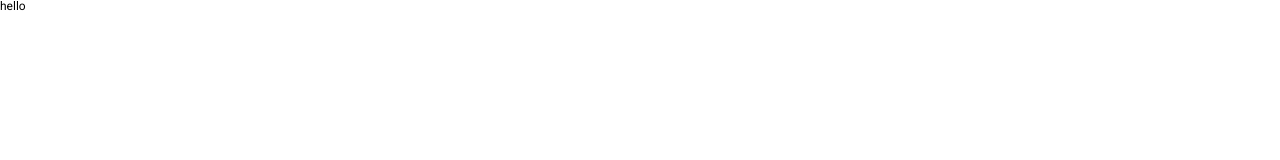
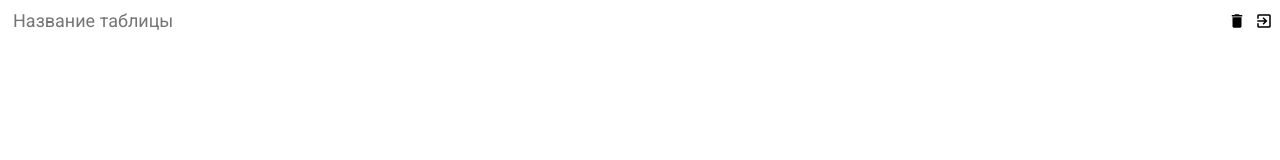
Before and after one commit to freedbrd/excel, a website built with webpack: page src/index.html in a window 1280 px wide. Built offline with nearby package versions, Linux system fonts and the light colour scheme.

Commit message:
implement header layout

```diff
--- a/src/index.html
+++ b/src/index.html
@@ -7,12 +7,27 @@
   <meta http-equiv="X-UA-Compatible"
         content="ie=edge">
   <title>Pure JS Excel</title>
+  <link href="https://fonts.googleapis.com/css2?family=Material+Icons"
+        rel="stylesheet">
 </head>
 <body>
-  hello
   <div id="app" class="container">
     <div class="excel">
-      <div class="excel__header"></div>
+      <div class="excel__header">
+        <input type="text" placeholder="Название таблицы">
+        <div>
+          <div class="button">
+            <i class="material-icons">
+              delete
+            </i>
+          </div>
+          <div class="button">
+            <i class="material-icons">
+              exit_to_app
+            </i>
+          </div>
+        </div>
+      </div>
       <div class="excel__toolbar"></div>
       <div class="excel__formula"></div>
       <div class="excel__table"></div>
--- a/src/scss/_mixins.scss
+++ b/src/scss/_mixins.scss
@@ -0,0 +1,22 @@
+@import "variables";
+
+@mixin header_button($color) {
+  display: inline-flex;
+  height: 24px;
+  padding: 3px;
+  cursor: pointer;
+  user-select: none;
+  transition: .35s ease background-color;
+
+  &:hover {
+    background-color: rgba($color, .3);
+  }
+
+  &:active {
+    background-color: rgba($color, .5);
+  }
+
+  i {
+    font-size: 18px;
+  }
+}
--- a/src/scss/_variables.scss
+++ b/src/scss/_variables.scss
@@ -0,0 +1,4 @@
+$header-height: 34px;
+
+$sky-color: #1a73e8;
+$gray-color: #c0c0c0;
--- a/src/scss/header.scss
+++ b/src/scss/header.scss
@@ -1 +1,35 @@
-.excel__header {}
+@import "mixins";
+@import "variables";
+
+.excel__header {
+  display: flex;
+  justify-content: space-between;
+  align-items: center;
+  height: $header-height;
+  padding: 8px 4px 0;
+
+  input {
+    margin: 0;
+    padding: 2px 7px;
+    color: black;
+    border: 2px solid transparent;
+    border-radius: 2px;
+    font-size: 18px;
+    line-height: 22px;
+    outline: none;
+    min-width: 10px;
+    transition: .5s ease border-color;
+
+    &:hover {
+      border-color: $gray-color
+    }
+
+    &:focus {
+      border-color: $sky-color
+    }
+  }
+
+  .button {
+    @include header_button($gray-color)
+  }
+}
```
